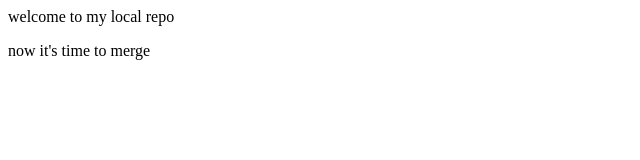
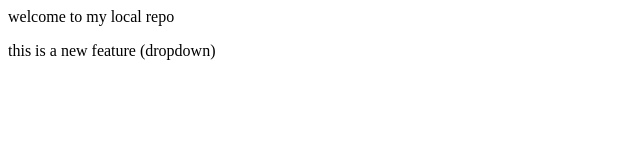
Before and after one commit to Ganeshsinghrawat/localrepo, a plain HTML site: page index.html in a window 1280 px wide. Shown: the full height of the page, 0-640 px from the left. Drawn offline with Linux system fonts and the light colour scheme.

Commit message:
new feature dropdown

```diff
--- a/index.html
+++ b/index.html
@@ -1,3 +1,2 @@
 <p>welcome to my local repo</p>
-
-<p>now it's time to merge</p>
+<P>this is a new feature (dropdown)</p>
```
